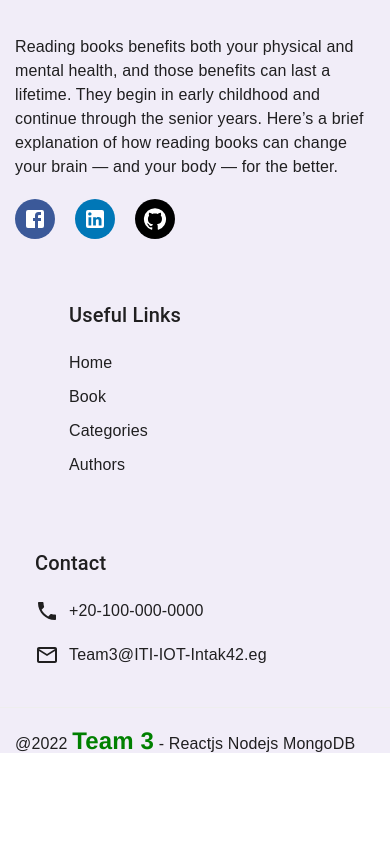
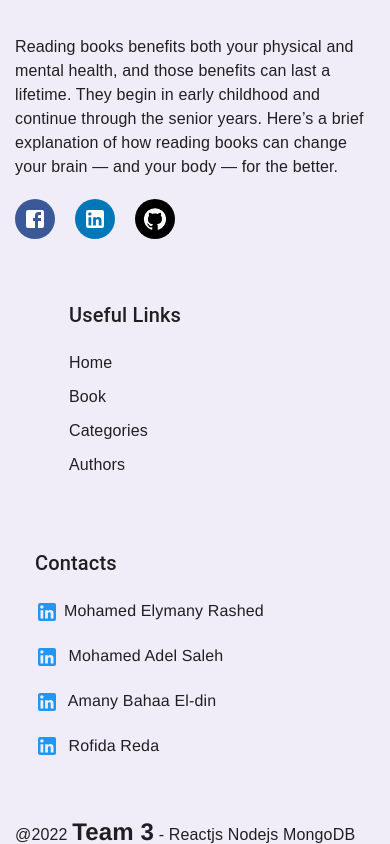
Before and after one commit to mhmadrashd/Front-End, a React (Create React App) app: page /home in a window 390 px wide. Shown: the part 2346-3190 px from the top of the page. Before the commit the page ends 3099 px from the top, so only its background shows below. Built offline with nearby package versions, Linux system fonts and the light colour scheme; no server answers; sample sign-in values are in the browser's storage; a web font is replaced by a local one.

Commit message:
Add Lindkedin accounts in footer and update animations

```diff
--- a/src/App.js
+++ b/src/App.js
@@ -14,7 +14,7 @@ import AuthorPage from "./Components/subComponents/Author_Book/Author";
 import BookPage from "./Components/subComponents/Author_Book/Book";
 
 
-import { PrivateRoute } from "./assets/handleErrors";
+import { PrivateRoute, PrivateRoute2 } from "./assets/handleErrors";
 import AccSettings from "./Components/UserForms/AccSettings";
 import { useSelector } from "react-redux";
 
@@ -25,9 +25,8 @@ function App() {
         <BrowserRouter>
             <Routes>
                 <Route path="/home" element={<Home />} />
-                <Route path="/" element={<Home />} />
                 <Route path="/front-end" element={<Home />} />
-
+                <Route path="/" element={<PrivateRoute2><Home /></PrivateRoute2>} />
                 <Route path="/admin/dashboard" element={<PrivateRoute><ThreeTabs /></PrivateRoute>} />
                 <Route path="/dashboard" element={<PrivateRoute><Dashboard /></PrivateRoute>} />
                 <Route path="/book/:id" element={<PrivateRoute><BookPage /></PrivateRoute>} />
@@ -42,6 +41,7 @@ function App() {
                     <Route path="/admin/dashboard" element={<PrivateRoute><ThreeTabs /></PrivateRoute>} />
                 }
 
+
                 {/*<Route path="/*" element={<Navigate to="/home" />} />*/}
             </Routes>
         </BrowserRouter>
--- a/src/Components/subComponents/Footer/index.jsx
+++ b/src/Components/subComponents/Footer/index.jsx
@@ -5,6 +5,7 @@ import { Link, useLocation } from 'react-router-dom'
 import { useSelector } from 'react-redux'
 import { Typography } from '@mui/material'
 import { scroller } from 'react-scroll/modules'
+import LinkedInIcon from '@mui/icons-material/LinkedIn';
 const Footer = () => {
     const { mode } = useSelector((state) => state.DataReducer);
 
@@ -58,18 +59,33 @@ const Footer = () => {
                     </ul>
                 </div>
                 <div className={styles.right}>
-                    <Typography variant="h6" className={styles.title}>Contact</Typography>
+                    <Typography variant="h6" className={styles.title}>Contacts</Typography>
                     <div className={styles.ContactItem}>
-                        <Phone style={{ marginRight: "10px" }} /> +20-100-000-0000
+                        <a href='https://www.linkedin.com/in/mhmadrashd/' target={"_blank"} rel="noreferrer">
+                            <LinkedInIcon style={{ marginRight: "5px", color: "#2196f3" }} />Mohamed Elymany Rashed
+                        </a>
+
                     </div>
                     <div className={styles.ContactItem}>
-                        <MailOutline style={{ marginRight: "10px" }} /> Team3@ITI-IOT-Intak42.eg
+                        <a href='https://www.linkedin.com/in/mohamed-adel-saleh/' target={"_blank"} rel="noreferrer">
+                            <LinkedInIcon style={{ marginRight: "5px", color: "#2196f3" }} /> Mohamed Adel Saleh
+                        </a>
+                    </div>
+                    <div className={styles.ContactItem}>
+                        <a href='https://www.linkedin.com/in/amany-bahaa-el-din-5b1455151/' target={"_blank"} rel="noreferrer">
+                            <LinkedInIcon style={{ marginRight: "5px", color: "#2196f3" }} /> Amany Bahaa El-din
+                        </a>
+                    </div>
+                    <div className={styles.ContactItem}>
+                        <a href='https://www.linkedin.com/in/rofida-reda/' target={"_blank"} rel="noreferrer">
+                            <LinkedInIcon style={{ marginRight: "5px", color: "#2196f3" }} /> Rofida Reda
+                        </a>
                     </div>
                 </div>
             </div>
             <div className={styles.lowerFotter}>
                 <div className={styles.left}>
-                    @2022 <Link to={currentLocation}>Team 3</Link> - Reactjs Nodejs MongoDB Readx-Toolkit MUI AOS Tailwindcss Formik
+                    @2022 <Link to={currentLocation}>Team 3</Link> - Reactjs Nodejs MongoDB Readx-Toolkit MUI AOS Tailwindcss bootstrap Formik
                 </div>
             </div>
         </div>
--- a/src/Components/subComponents/Footer/index.module.scss
+++ b/src/Components/subComponents/Footer/index.module.scss
@@ -90,6 +90,11 @@
                 margin-bottom: 20px;
                 display: flex;
                 align-items: center;
+                a {
+                    text-decoration: none;
+                    font-size: medium;
+                    color: inherit;
+                }
             }
         }
     }
@@ -109,6 +114,7 @@
             color: green;
             font-weight: bold;
             text-decoration: none;
+            color: inherit;
         }
     }
 }
--- a/src/Components/subComponents/authorsSlider/index.js
+++ b/src/Components/subComponents/authorsSlider/index.js
@@ -72,7 +72,10 @@ const AuthorsSlider = () => {
             sx={{ maxWidth: 345 }}
             data-aos="fade-down-left"
             data-aos-offset="150"
-            data-aos-duration="1000"
+            variant="outlined"
+            data-aos-easing="linear"
+            data-aos-duration="700"
+            data-aos-delay={100 * (index * 2)}
           >
             <CardHeader
               avatar={
--- a/src/Components/subComponents/homeHeader/index.module.scss
+++ b/src/Components/subComponents/homeHeader/index.module.scss
@@ -9,11 +9,11 @@
 }
 .vd{
     width: 100%;
-    height: 100%;
+    height: 100vh;
     object-fit: cover;
     -o-object-fit: cover;
     filter: blur(2px);
-  -webkit-filter: blur(2px);
+    -webkit-filter: blur(2px);
 }
 .maindiv{
     text-align: center;
@@ -26,15 +26,21 @@
     padding: 0px 10px;
     border-radius: 20px;
     max-width: 80%;
+    @media screen and (max-width:786px){
+        top: 28%;
+    }
+    @media screen and (max-width:480px){
+        top: 8%;
+    }
     .maintxt{
         color: rgba(237, 202, 18,.9);
         font-size: 48px;
         font-weight: 700;
         @media screen and (max-width:786px){
-            font-size: 40px;
+            font-size: 30px;
         }
         @media screen and (max-width:480px){
-            font-size: 32px;
+            font-size: 20px;
         }
     }
     .mainp{
@@ -46,10 +52,10 @@
         display: flex;
         justify-self: flex-start;
         @media screen and (max-width:786px){
-            font-size: 20px;
+            font-size: 15px;
         }
         @media screen and (max-width:480px){
-            font-size: 15px;
+            font-size: 10px;
         }
     }
     .mainbtn{
@@ -68,10 +74,10 @@
         .mainicon{
             font-size: 20px;
             @media screen and (max-width:786px){
-                font-size: 15px;
+                font-size: 10px;
             }
             @media screen and (max-width:480px){
-                font-size: 10px;
+                font-size: 7px;
             }
         }
     }
--- a/src/assets/handleErrors.js
+++ b/src/assets/handleErrors.js
@@ -92,9 +92,12 @@ export default function MsgDialogs(props) {
 }
 
 export const PrivateRoute = ({ children }) => {
-    const dispatch = useDispatch();
+    // const dispatch = useDispatch();
     // dispatch(setloginState(true));
     const { loginState } = useSelector((state) => state.DataReducer);
     // console.log(loginState)
     return loginState ? children : <Navigate to="/" />;
 }
+export const PrivateRoute2 = ({ children }) => {
+    return <Navigate to="/front-end" />;
+}
```
Also changed, not shown: package.json (line endings or trailing spaces), 8 other files (tests, documents, lock files or other folders).
